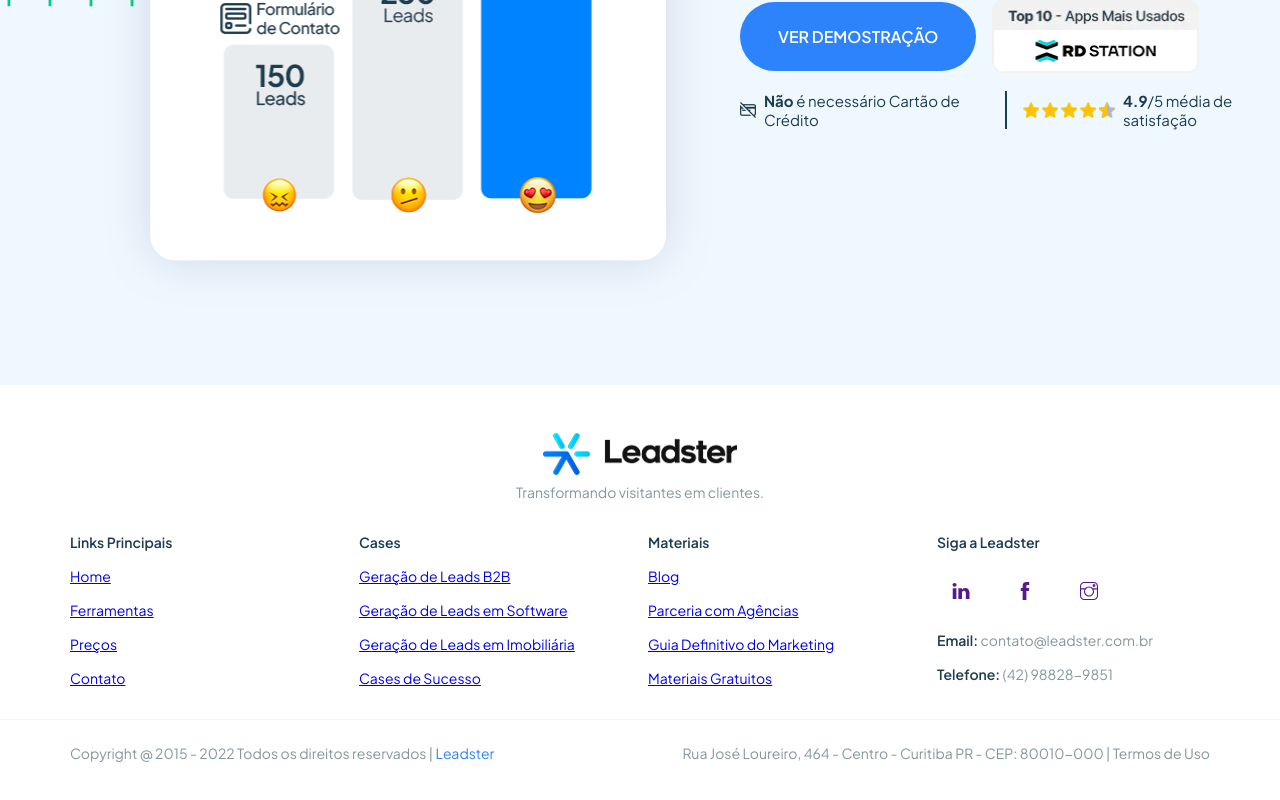
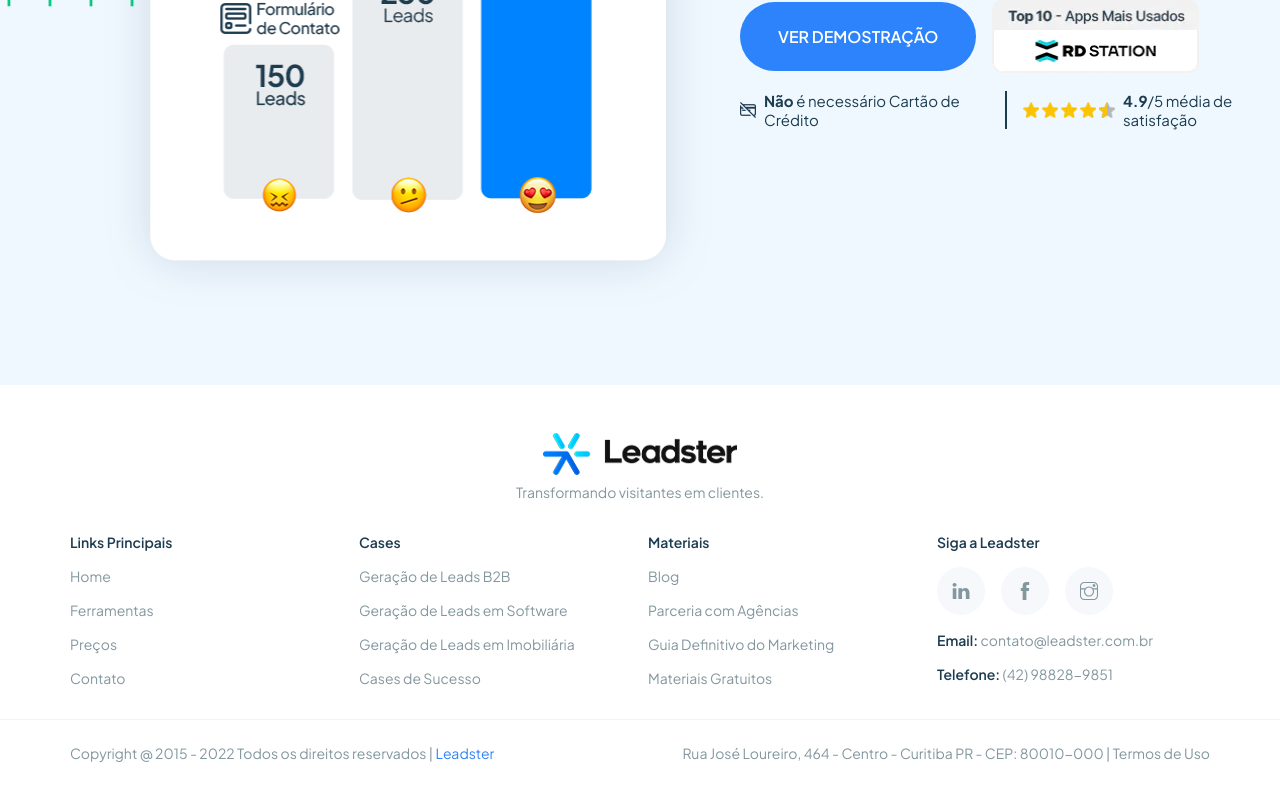
Before and after one commit to rodrigosantosdev/Leadster, a Next.js app: page / in a window 1280 px wide. Shown: the part 2378-3178 px from the top of the page. Built offline with nearby package versions, Linux system fonts and the light colour scheme.

Commit message:
adicionei cores, e style na tag a

```diff
--- a/app/assets/styles/global.ts
+++ b/app/assets/styles/global.ts
@@ -5,6 +5,10 @@ export const GlobalStyle = createGlobalStyle`
     box-sizing: border-box;
     margin: 0;
     padding: 0;
+  }
+  a {
+    text-decoration: none;
+    color: inherit;
   }
 
   body {
@@ -14,6 +18,7 @@ export const GlobalStyle = createGlobalStyle`
   }
 `
 
+
 export const colors = {
   primary: "#1C3C50",
   blue100: "#F0F8FF",
@@ -21,5 +26,6 @@ export const colors = {
   blue800: "#1F76F0",
   white: "#FFFFFF",
   gray: "#83979E",
+  gray50: "#F7F8FB",
   hr: "#C8D4DD",
 }
```
